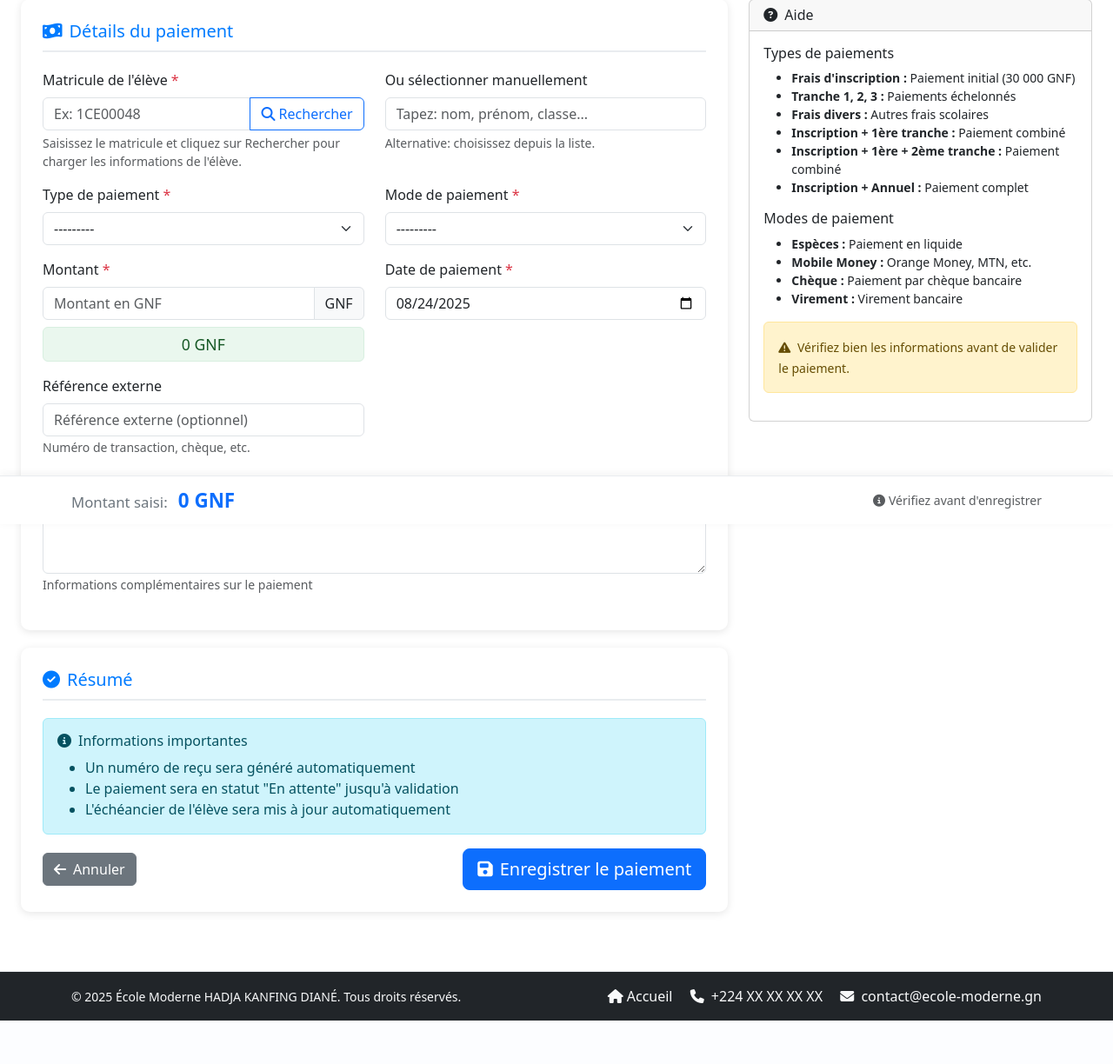
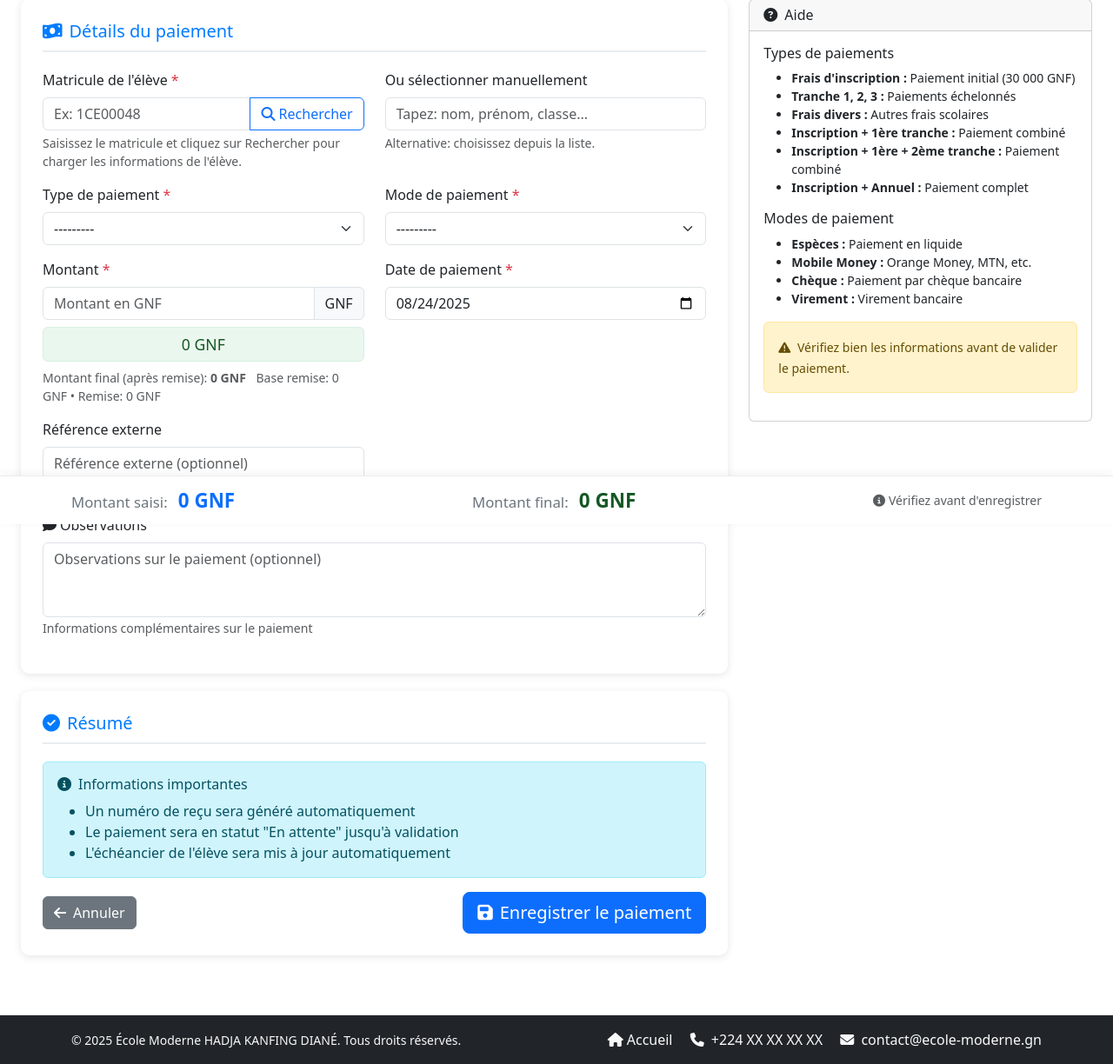
Before and after one commit to Faraleno2022/myschool, a Django app: page /paiements/ajouter/ in a window 1280 px wide. Shown: the part 197-1421 px from the top of the page at 87% size. Before the commit the page ends 1371 px from the top, so only its background shows below. Run offline with Django 5.2, Linux system fonts and the light colour scheme; tables that the repository leaves empty hold one stand-in row (values such as "Sample post").

Commit message:
feat(paiements): affichage du montant final + helpers JS (fmtGNF, roundNearest1000, getTuitionBase) et sticky final

```diff
--- a/templates/paiements/form_paiement.html
+++ b/templates/paiements/form_paiement.html
@@ -324,6 +324,11 @@
                                 <div class="text-danger small">{{ form.montant.errors.0 }}</div>
                             {% endif %}
                             <div id="montantDisplay" class="montant-display mt-2">0 GNF</div>
+                            <div class="mt-2 small text-muted">
+                                <span>Montant final (après remise): </span>
+                                <strong id="finalAmountDisplay">0 GNF</strong>
+                                <span id="remiseInfo" class="ms-2" style="display:none;"></span>
+                            </div>
                         </div>
 
                         <div class="col-md-6 mb-3">
@@ -482,6 +487,10 @@
                     <span class="label">Montant saisi:</span>
                     <span id="stickyMontant" class="value raw">0 GNF</span>
                 </div>
+                <div>
+                    <span class="label">Montant final:</span>
+                    <span id="stickyFinal" class="value final">0 GNF</span>
+                </div>
                 <div class="text-muted small d-none d-md-block">
                     <i class="fas fa-info-circle me-1"></i>Vérifiez avant d'enregistrer
                 </div>
@@ -515,6 +524,37 @@ document.addEventListener('DOMContentLoaded', function() {
             if (stickyMontant) stickyMontant.textContent = '0 GNF';
         }
     }
+
+    // Helpers and shared elements
+    const badge = document.getElementById('montantSuggestionBadge');
+    const badgeValue = document.getElementById('montantSuggestionValue');
+
+    function fmtGNF(v) {
+        try { return Number(v||0).toLocaleString('fr-FR') + ' GNF'; } catch(_) { return String(v||0) + ' GNF'; }
+    }
+
+    function roundNearest1000(v) {
+        const n = Number(v||0);
+        if (!isFinite(n)) return 0;
+        return Math.round(n / 1000) * 1000;
+    }
+
+    function getEcheancierSafe() {
+        try { return (typeof getEcheancier === 'function') ? getEcheancier() : null; } catch(_) { return null; }
+    }
+
+    // Renvoie la base scolarité hors inscription
+    function getTuitionBase() {
+        const ech = getEcheancierSafe();
+        if (!ech) return null;
+        const due = (Number(ech.t1_du||0) + Number(ech.t2_du||0) + Number(ech.t3_du||0));
+        const paye = (Number(ech.t1_paye||0) + Number(ech.t2_paye||0) + Number(ech.t3_paye||0));
+        const rest = Math.max(0, due - paye);
+        return { due, paye, rest };
+    }
+
+    // Optionnel: point d'accroche pour afficher un hint 1%
+    function updateOnePercentHint() { /* no-op if UI not present */ }
 
     // Mettre à jour l'affichage du montant lors de la saisie
     if (montantInput) {
```
